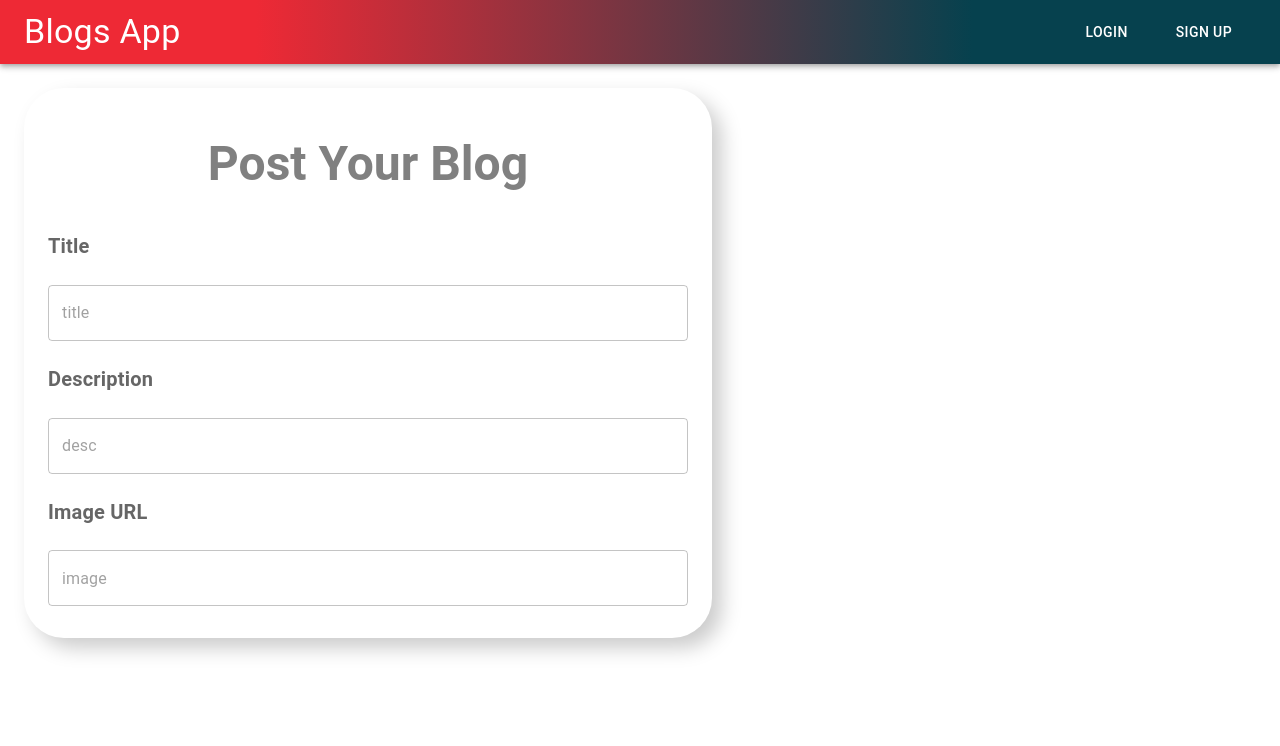
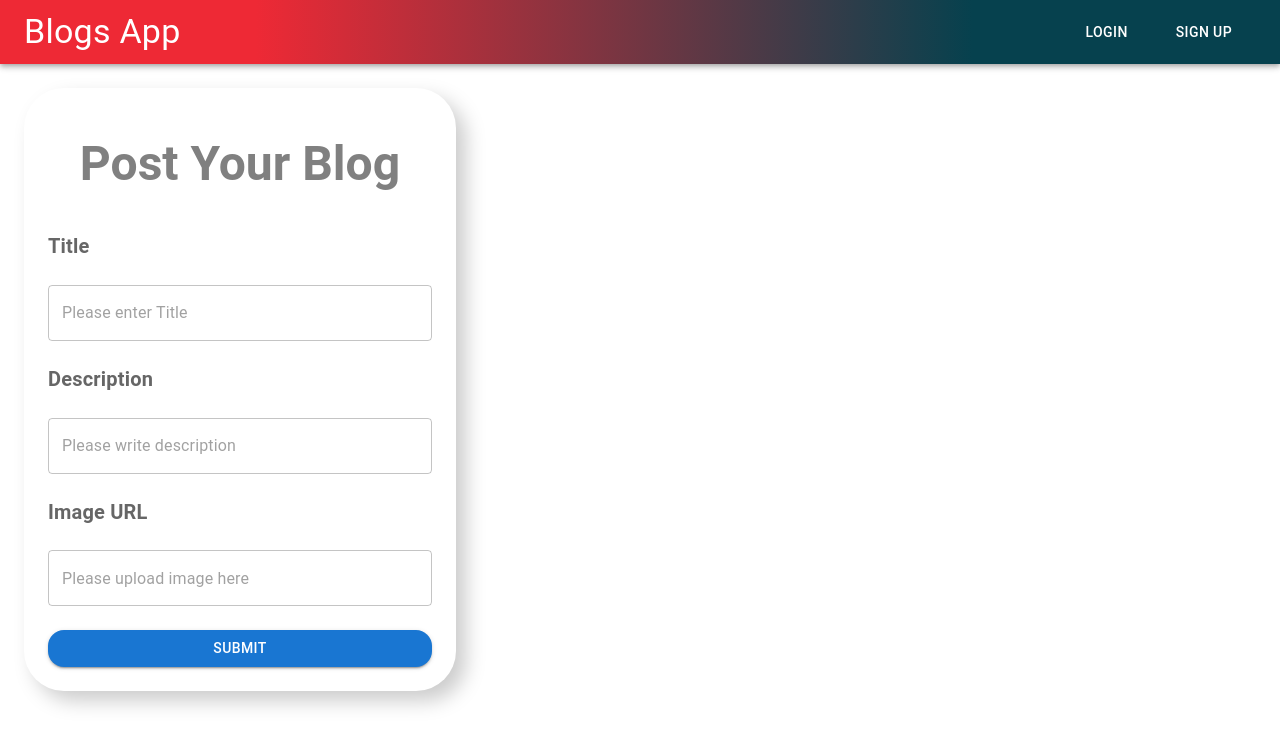
Before and after one commit to saanandsth/React-Blog, a React (Create React App) app in the folder frontend/: page /blogs/add in a window 1280 px wide. Shown: the top 746 px of the page. Built offline with nearby package versions, Linux system fonts and the light colour scheme.

Commit message:
api for add blogs and minor ui changes

```diff
--- a/frontend/src/components/AddBlog.js
+++ b/frontend/src/components/AddBlog.js
@@ -1,7 +1,8 @@
 import React from 'react';
-import { Typography, Box, InputLabel, TextField } from '@mui/material';
+import { Typography, Box, InputLabel, TextField, Button } from '@mui/material';
 import { useFormik } from 'formik';
 import * as yup from 'yup';
+import axios from 'axios';
 
 const labelStyles = { mb: 1, mt: 2, fontSize: '20px', fontWeight: 'bold' };
 
@@ -12,6 +13,20 @@ const AddBlog = () => {
     imageUrl: yup.string('Upload image here'),
   });
 
+  const sendRequest = async () => {
+    const response = await axios
+      .post('http://localhost:5000/api/blog/add', {
+        title: formik.values.title,
+        description: formik.values.description,
+        image: formik.values.imageUrl,
+        user: localStorage.getItem('userId'),
+      })
+      .catch((err) => console.log(err));
+    // getting the response
+    const data = await response.data;
+    return data;
+  };
+
   const formik = useFormik({
     initialValues: {
       title: '',
@@ -21,6 +36,8 @@ const AddBlog = () => {
     validationSchema: validationSchema,
     onSubmit: (values) => {
       console.log(values);
+      sendRequest().then((data) => console.log(data));
+      formik.resetForm();
     },
   });
 
@@ -36,7 +53,8 @@ const AddBlog = () => {
           margin={3}
           display='flex'
           flexDirection={'column'}
-          width={'50%'}>
+          justifyContent='center'
+          width={'30%'}>
           <Typography
             fontWeight={'bold'}
             padding={3}
@@ -47,7 +65,7 @@ const AddBlog = () => {
           </Typography>
           <InputLabel sx={labelStyles}>Title</InputLabel>
           <TextField
-            placeholder='title'
+            placeholder='Please enter Title'
             name='title'
             id='title'
             value={formik.values.title}
@@ -60,29 +78,40 @@ const AddBlog = () => {
           />
           <InputLabel sx={labelStyles}>Description</InputLabel>
           <TextField
+            placeholder='Please write description'
+            name='description'
+            id='description'
+            value={formik.values.description}
+            onChange={formik.handleChange}
+            onBlur={formik.handleBlur}
+            error={
+              formik.touched.description && Boolean(formik.errors.description)
+            }
             margin='normal'
             variant='outlined'
-            placeholder='desc'
-            name='desc'
-            id='desc'
-            value={formik.values.desc}
-            onChange={formik.handleChange}
-            onBlur={formik.handleBlur}
-            error={formik.touched.desc && Boolean(formik.errors.desc)}
-            helperText={formik.touched.desc && formik.errors.desc}
+            helperText={formik.touched.description && formik.errors.description}
           />
           <InputLabel sx={labelStyles}>Image URL</InputLabel>
           <TextField
+            placeholder='Please upload image here'
+            name='imageUrl'
+            id='imageUrl'
+            value={formik.values.imageUrl}
+            onChange={formik.handleChange}
+            onBlur={formik.handleBlur}
+            error={formik.touched.imageUrl && Boolean(formik.errors.imageUrl)}
             margin='normal'
             variant='outlined'
-            placeholder='image'
-            name='image'
-            id='image'
-            onChange={formik.handleChange}
-            onBlur={formik.handleBlur}
-            error={formik.touched.image && Boolean(formik.errors.image)}
-            helperText={formik.touched.image && formik.errors.image}
+            helperText={formik.touched.imageUrl && formik.errors.imageUrl}
           />
+          <Button
+            color='primary'
+            sx={{ borderRadius: 4, marginTop: 2 }}
+            variant='contained'
+            size='medium'
+            type='submit'>
+            Submit
+          </Button>
         </Box>
       </form>
     </>
--- a/frontend/src/components/Blogs.js
+++ b/frontend/src/components/Blogs.js
@@ -24,11 +24,11 @@ const Blogs = () => {
         {blogs &&
           blogs?.map((blog, index) => (
             <Blog
-              title={blog.title}
-              desc={blog.description}
-              image={blog.image}
-              key={blog._id}
-              user={blog.user.name}
+              title={blog?.title}
+              desc={blog?.description}
+              image={blog?.image}
+              key={blog?._id}
+              user={blog?.user.name}
             />
           ))}
       </Stack>
--- a/frontend/src/components/UserBlogs.js
+++ b/frontend/src/components/UserBlogs.js
@@ -23,11 +23,11 @@ const UserBlogs = () => {
       {blogs &&
         blogs?.map((blog, index) => {
           <Blog
-            title={blog.title}
-            desc={blog.description}
-            image={blog.image}
-            key={blog._id}
-            user={blog.user.name}
+            title={blog?.title}
+            desc={blog?.description}
+            image={blog?.image}
+            key={blog?._id}
+            user={blog?.user.name}
           />;
         })}
     </>
```
